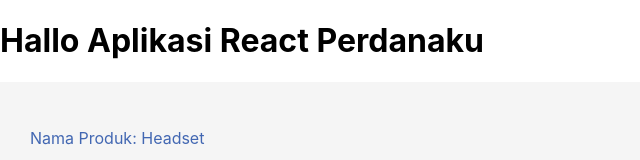
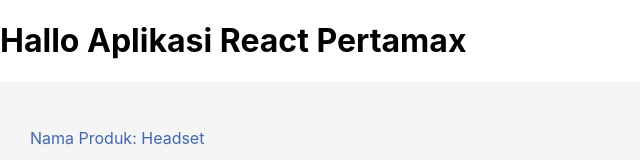
Before and after one commit to purwokang/wsl-idrcorner-react-tutorial1, a React (Create React App) app: page / in a window 1280 px wide. Shown: the top 160 px of the page, without its empty margins (0-640 px from the left). Built offline with nearby package versions, Linux system fonts and the light colour scheme.

Commit message:
mengubah produk.js menjadi fungsional/ui component

```diff
--- a/src/App.js
+++ b/src/App.js
@@ -18,7 +18,7 @@ class App extends Component {
   render() {
     return (
       <div>
-        <h1>Hallo Aplikasi React Perdanaku</h1>
+        <h1>Hallo Aplikasi React Pertamax</h1>
         <Produk produkProduk={this.state.produk} />
       </div>
     )
```
Also changed, not shown: src/Produk.js (+8 -7 lines), 1 other file (tests, documents, lock files or other folders).
